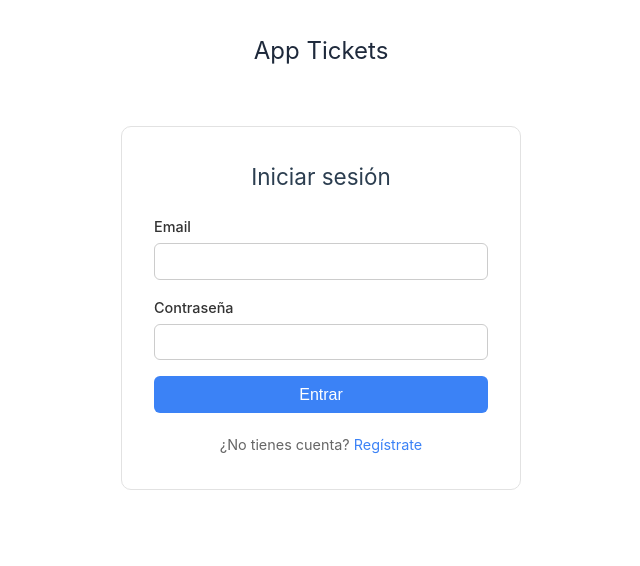
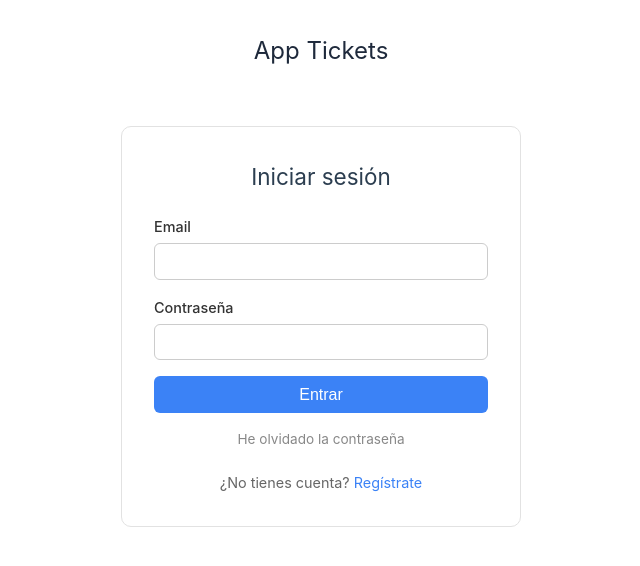
Before and after one commit to GustavoPrietoCode/app-ticket, a Vue app in the folder ticket-frontend/: page / in a window 1280 px wide. Shown: the top 566 px of the page, without its empty margins (319-959 px from the left). Built offline with nearby package versions, Linux system fonts and the light colour scheme; the HTML template or start-up script is replaced by a standard one.

Commit message:
new fields login and register

```diff
--- a/ticket-frontend/src/components/LoginForm.vue
+++ b/ticket-frontend/src/components/LoginForm.vue
@@ -11,6 +11,7 @@ const email = ref('')
 const password = ref('')
 const loading = ref(false)
 const error = ref('')
+const showForgotMessage = ref(false)
 
 async function handleSubmit() {
   error.value = ''
@@ -63,6 +64,16 @@ async function handleSubmit() {
         {{ loading ? 'Entrando...' : 'Entrar' }}
       </button>
     </form>
+
+    <p class="forgot-password">
+      <a href="#" @click.prevent="showForgotMessage = !showForgotMessage">
+        He olvidado la contraseña
+      </a>
+    </p>
+
+    <p v-if="showForgotMessage" class="forgot-message">
+      Póngase en contacto con el administrador.
+    </p>
 
     <p class="switch">
       ¿No tienes cuenta?
@@ -130,4 +141,22 @@ h2 {
 }
 .switch a { color: #3b82f6; text-decoration: none; }
 .switch a:hover { text-decoration: underline; }
+
+.forgot-password {
+  text-align: center;
+  margin-top: 1rem;
+  font-size: 0.85rem;
+}
+.forgot-password a { color: #888; text-decoration: none; }
+.forgot-password a:hover { color: #555; text-decoration: underline; }
+
+.forgot-message {
+  text-align: center;
+  margin-top: 0.5rem;
+  padding: 0.5rem;
+  background: #f5f5f5;
+  border-radius: 6px;
+  font-size: 0.85rem;
+  color: #666;
+}
 </style>
--- a/ticket-frontend/src/components/RegisterForm.vue
+++ b/ticket-frontend/src/components/RegisterForm.vue
@@ -10,6 +10,7 @@ const emit = defineEmits<{
 const name = ref('')
 const email = ref('')
 const password = ref('')
+const passwordConfirm = ref('')
 const loading = ref(false)
 const error = ref('')
 const success = ref(false)
@@ -17,13 +18,18 @@ const success = ref(false)
 async function handleSubmit() {
   error.value = ''
 
-  if (!name.value.trim() || !email.value.trim() || !password.value.trim()) {
+  if (!name.value.trim() || !email.value.trim() || !password.value.trim() || !passwordConfirm.value.trim()) {
     error.value = 'Todos los campos son obligatorios.'
     return
   }
 
   if (password.value.length < 6) {
     error.value = 'La contraseña debe tener al menos 6 caracteres.'
+    return
+  }
+
+  if (password.value !== passwordConfirm.value) {
+    error.value = 'Las contraseñas no coinciden.'
     return
   }
 
@@ -72,6 +78,11 @@ async function handleSubmit() {
       <div class="field">
         <label for="password">Contraseña</label>
         <input id="password" v-model="password" type="password" :disabled="loading" />
+      </div>
+
+      <div class="field">
+        <label for="passwordConfirm">Repetir contraseña</label>
+        <input id="passwordConfirm" v-model="passwordConfirm" type="password" :disabled="loading" />
       </div>
 
       <button type="submit" :disabled="loading" class="btn">
@@ -146,4 +157,5 @@ h2 {
 }
 .switch a { color: #3b82f6; text-decoration: none; }
 .switch a:hover { text-decoration: underline; }
+
 </style>
--- a/ticket-frontend/src/components/TicketList.vue
+++ b/ticket-frontend/src/components/TicketList.vue
@@ -199,7 +199,7 @@ onMounted(loadTickets)
       >
         <div class="card-top">
           <div class="card-id-box">
-            <span class="card-id">#{{ ticket.id }}</span>
+            <span class="card-id">#{{ ticket.gitea_issue_id ?? 0 }}</span>
           </div>
           <div class="card-info">
             <span class="card-subject">{{ ticket.subject }}</span>
```
